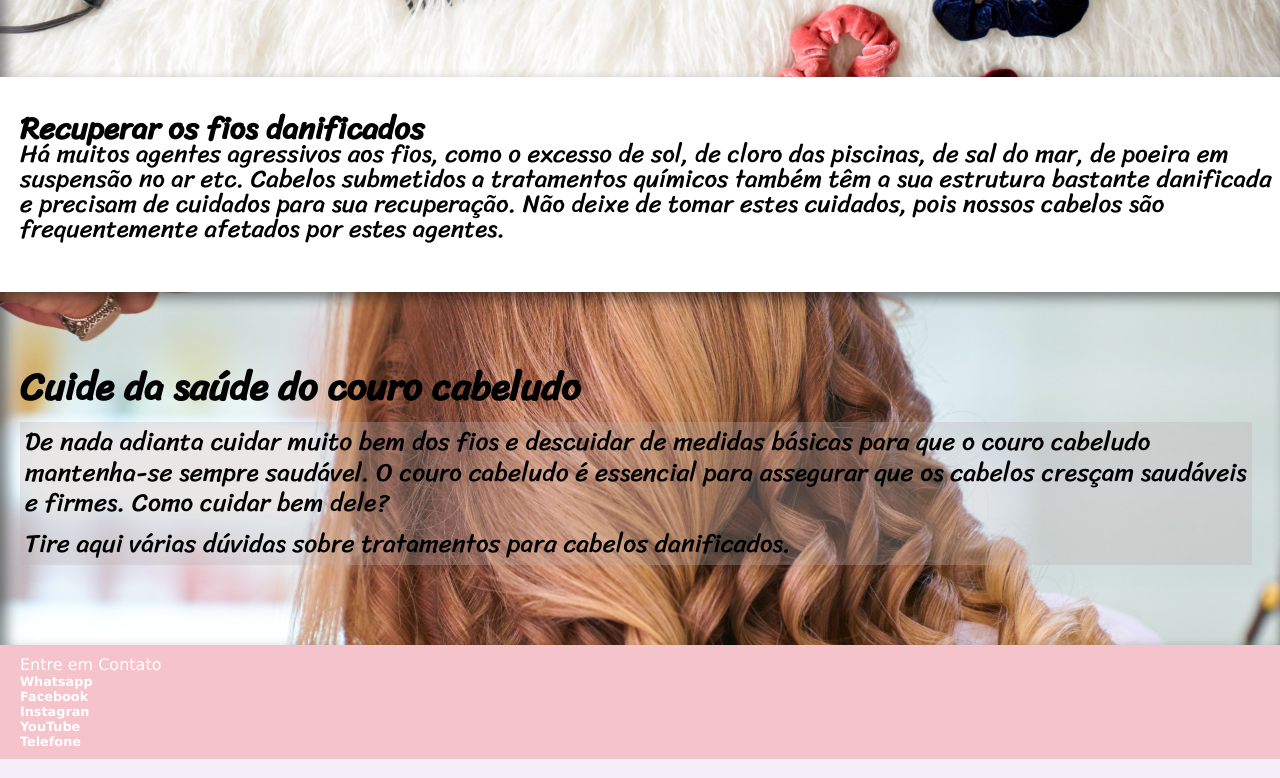
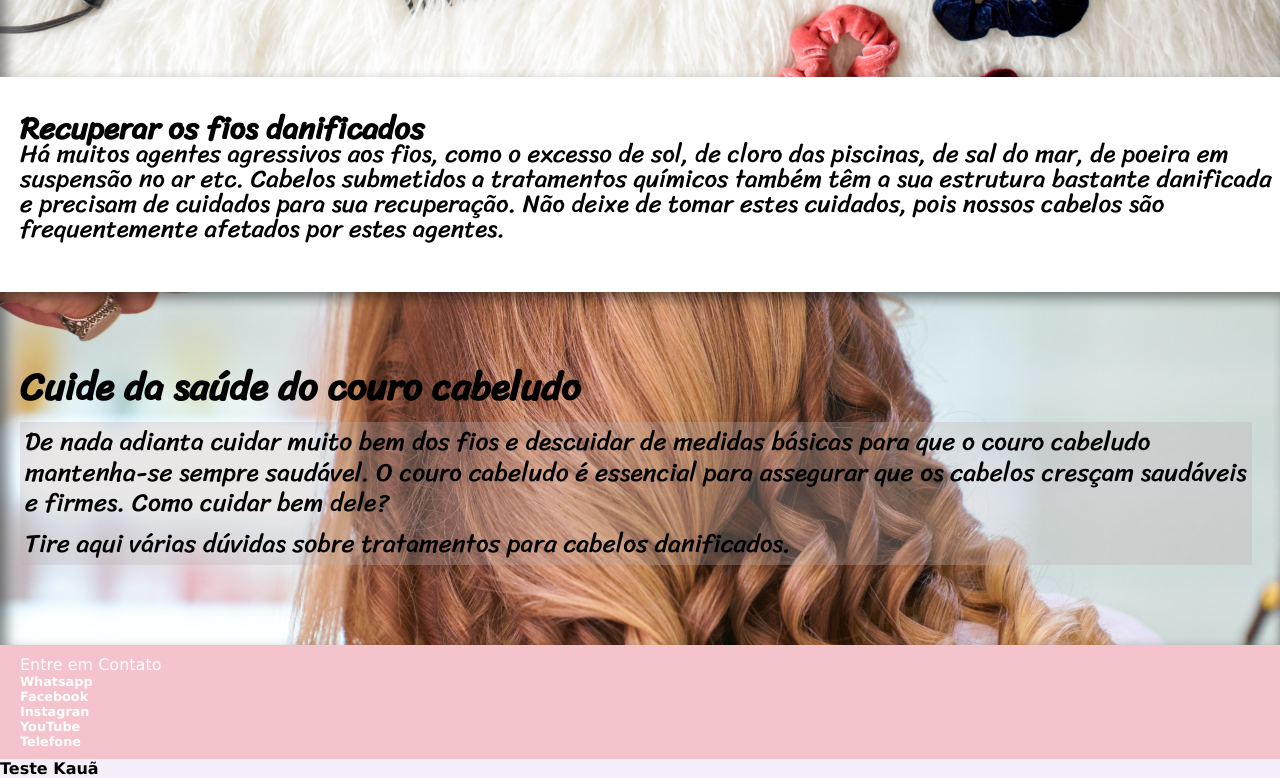
Before and after one commit to Ronaldo7683/projeto-site-beleza, a plain HTML site: page index.html in a window 1280 px wide. Shown: the part 1187-1965 px from the top of the page. Drawn offline with Linux system fonts and the light colour scheme.

Commit message:
teste kauan

```diff
--- a/index.html
+++ b/index.html
@@ -63,5 +63,6 @@
         <a href=""><p>YouTube</p></a>
         <a href=""><p>Telefone</p></a>
     </footer>
+    <h1>Teste Kauã</h1>
 </body>
 </html>
```
